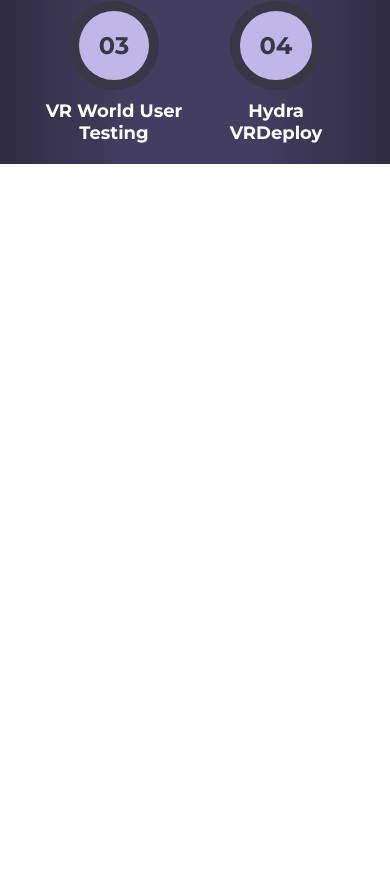
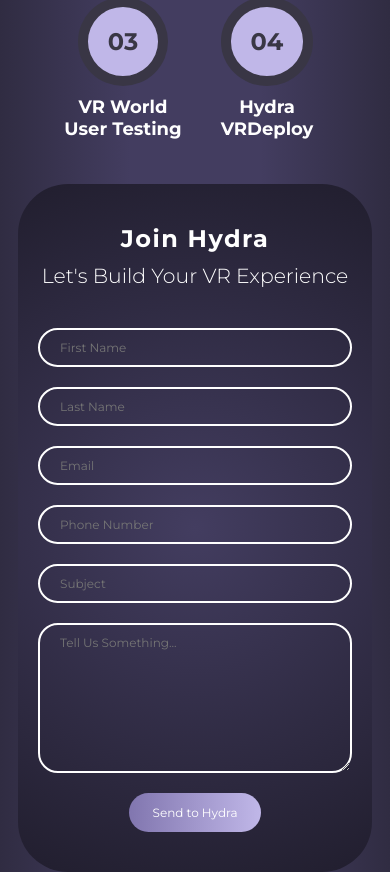
Before and after one commit to nataliiacat/Hydra, a React (Vite) app: page / in a window 390 px wide. Shown: the part 3291-4163 px from the top of the page. Before the commit the page ends 3455 px from the top, so only its background shows below. Built offline with nearby package versions, Linux system fonts and the light colour scheme.

Commit message:
add section OptIn with form

```diff
--- a/src/App.jsx
+++ b/src/App.jsx
@@ -6,6 +6,7 @@ import AboutSection from './components/AboutSection/AboutSection'
 import ServicesSection from './components/ServicesSection/ServicesSection'
 import TechSection from './components/TechSection/TechSection'
 import ProcessSection from './components/ProcessSection/ProcessSection'
+import OptInSection from './components/OptInSection/OptInSection'
 
 function App() {
   return (
@@ -16,6 +17,7 @@ function App() {
     <ServicesSection/>
     <TechSection/>
     <ProcessSection/>
+    <OptInSection/>
     </>
   )
 }
--- /dev/null
+++ b/src/components/OptInSection/OptInSection.css
@@ -0,0 +1,62 @@
+.form-container {
+  padding: 50px 100px;
+  background-image: var(--gradient-box);
+  border-radius: 100px;
+}
+
+.form-container .titleDiv {
+  align-items: center;
+  gap: 30px;
+  text-align: center;
+}
+
+.form {
+  flex-direction: column;
+  gap: 20px;
+  margin-top: 40px;
+}
+
+.form input,
+.form textarea {
+  background: none;
+  border: 2px solid var(--primary-color);
+  border-radius: 20px;
+  padding: 20px 30px;
+  outline: none;
+  width: 100%;
+}
+
+.form textarea {
+  height: 150px;
+}
+
+.form-row {
+  gap: 20px;
+  width: 100%;
+}
+
+@media (max-width: 768px) {
+  .form-row {
+    flex-direction: column;
+  }
+
+  .form-container {
+    padding: 40px 50px;
+  }
+}
+
+@media (max-width: 448px) {
+  .form-container {
+    padding: 40px 20px;
+    border-radius: 50px;
+  }
+
+  .form input,
+  .form textarea {
+    padding: 10px 20px;
+  }
+
+  .form-container .titleDiv {
+    gap: 10px;
+  }
+}
--- /dev/null
+++ b/src/components/OptInSection/OptInSection.jsx
@@ -0,0 +1,32 @@
+import React from 'react'
+import './OptInSection.css'
+
+const OptInSection = () => {
+  return (
+    <>
+      <article className="OptIn container">
+        <div className="form-container">
+          <div className="titleDiv">
+            <h1 className="title">Join Hydra</h1>
+            <h2 className="subtitle">Let's Build Your VR Experience</h2></div>
+          <form className="form flex" action="#" method="post">
+            <div className="form-row flex">
+              <input type="text" name="first_name" placeholder="First Name" required />
+              <input type="text" name="last_name" placeholder="Last Name" required />
+            </div>
+            <div className="form-row flex">
+              <input type="email" name="email" placeholder="Email" required />
+              <input type="tel" name="phone_number" placeholder="Phone Number" pattern="[+]{}[0-9]{3}[]?[0-9]{3}[]?[0-9]{3}[]?[0-9]{3}" required />
+            </div>
+            <input type="text" name="subject" placeholder="Subject" />
+            <textarea name="message" placeholder="Tell Us Something..."></textarea>
+            <button className="btn" type="submit">Send to Hydra</button>
+          </form>
+        </div>
+
+      </article>
+    </>
+  )
+}
+
+export default OptInSection
--- a/src/components/ProcessSection/ProcessSection.css
+++ b/src/components/ProcessSection/ProcessSection.css
@@ -1,6 +1,3 @@
-.process {
-  padding: 50px;
-}
 
 .process__header {
   justify-content: space-between;
@@ -35,7 +32,7 @@
 }
 
 .processDiv {
-  margin-top: 50px;
+  padding: 50px;
   content: '';
   position: relative;
   top: 0;
@@ -55,7 +52,7 @@
 }
 
 @media (max-width: 448px) {
-  .process {
+  .processDiv {
     padding: 20px;
   }
 
```
